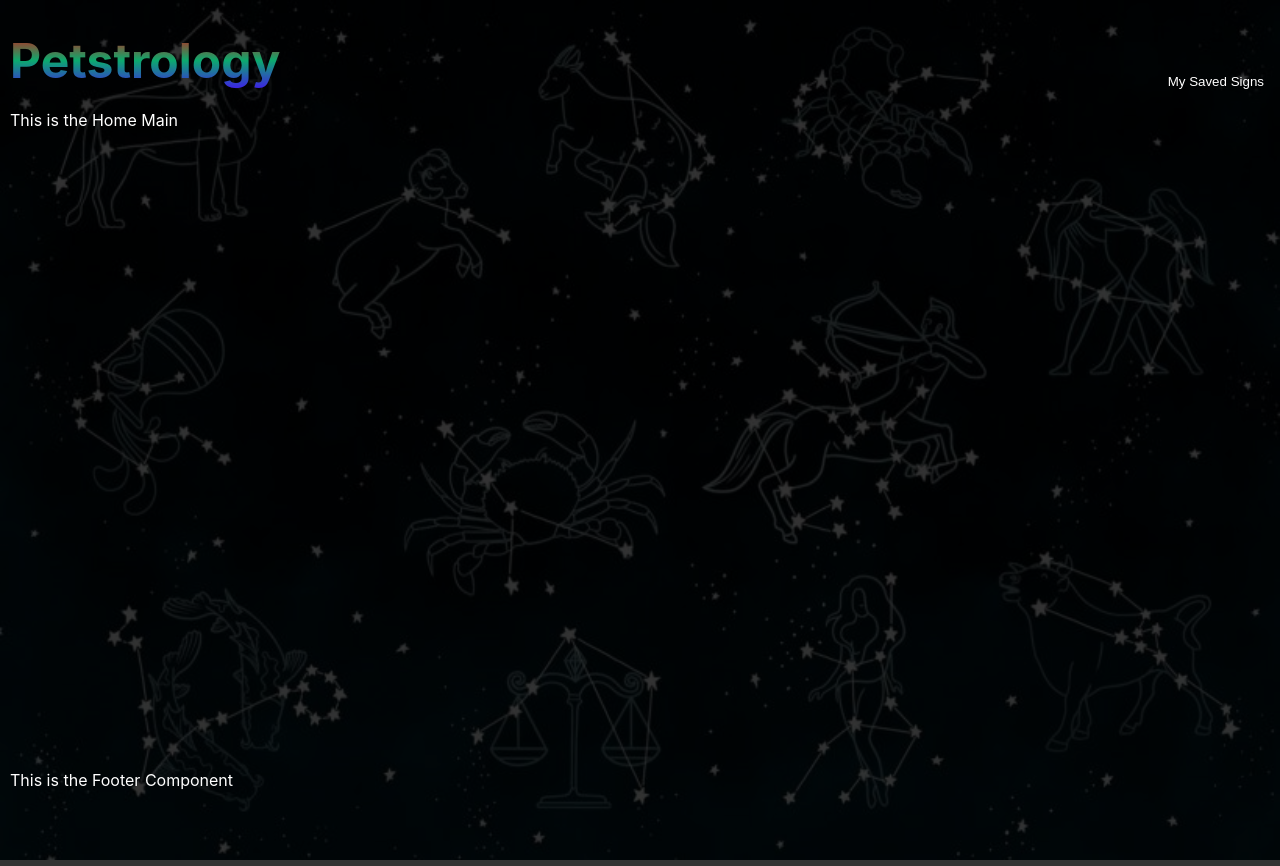
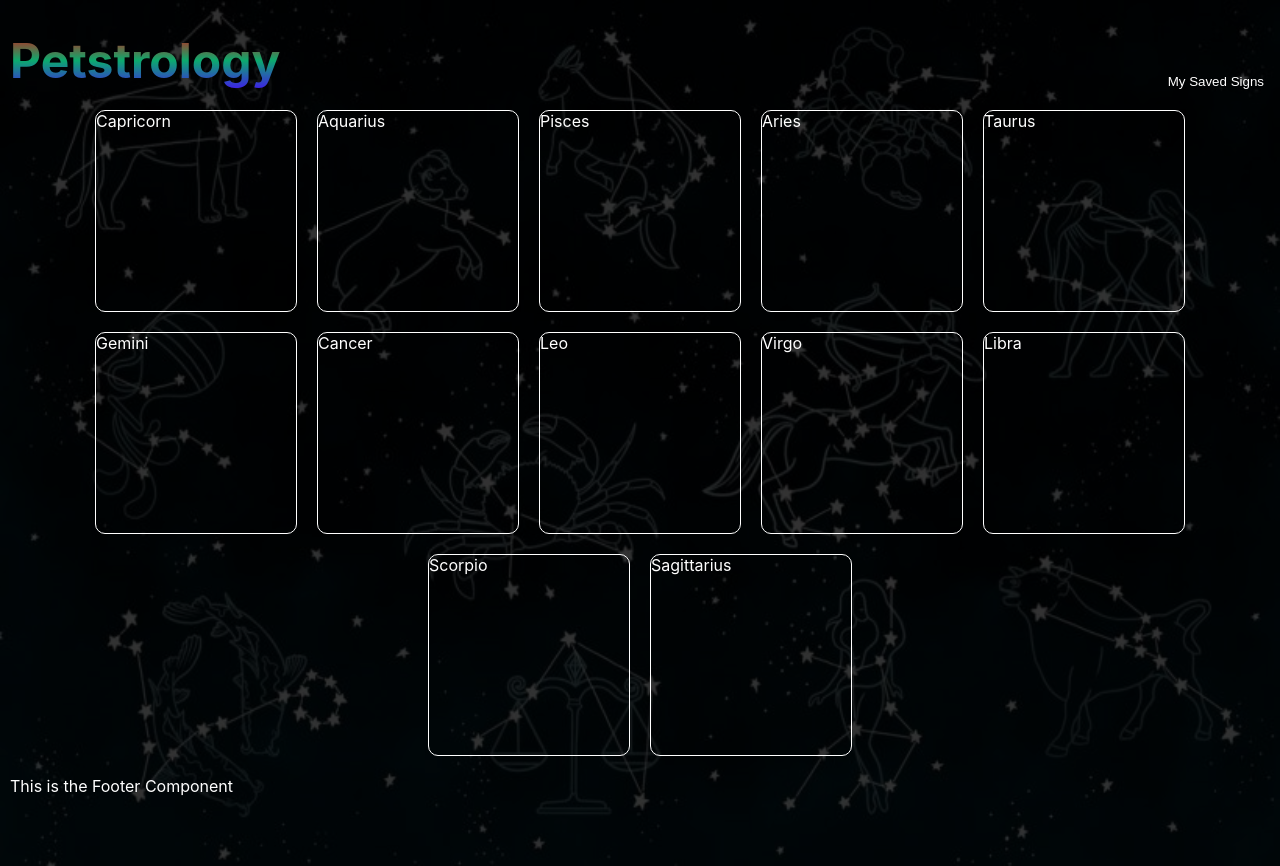
Before and after one commit to lbmerchant93/petstrology, a React (Create React App) app: page / in a window 1280 px wide. Built offline with nearby package versions, Linux system fonts and the light colour scheme.

Commit message:
Build out articles for each sign, display flex them

```diff
--- a/src/Components/Home/Home.css
+++ b/src/Components/Home/Home.css
@@ -0,0 +1,16 @@
+.all-star-signs-main {
+    display: flex;
+    justify-content: center;
+    flex-wrap: wrap;
+    column-gap: 20px;
+    row-gap: 20px;
+}
+
+.all-star-signs {
+    border: solid 1px white;
+    border-radius: 10px;
+    min-height: 200px;
+    min-width: 200px;
+    max-height: 200px;
+    max-width: 200px;
+}
--- a/src/Components/Home/Home.js
+++ b/src/Components/Home/Home.js
@@ -1,8 +1,22 @@
 import React from 'react';
+import './Home.css';
 
 const Home = () => {
     return (
-        <main>This is the Home Main</main>
+        <main className='all-star-signs-main'>
+            <article className='all-star-signs'>Capricorn</article>
+            <article className='all-star-signs'>Aquarius</article>
+            <article className='all-star-signs'>Pisces</article>
+            <article className='all-star-signs'>Aries</article>
+            <article className='all-star-signs'>Taurus</article>
+            <article className='all-star-signs'>Gemini</article>
+            <article className='all-star-signs'>Cancer</article>
+            <article className='all-star-signs'>Leo</article>
+            <article className='all-star-signs'>Virgo</article>
+            <article className='all-star-signs'>Libra</article>
+            <article className='all-star-signs'>Scorpio</article>
+            <article className='all-star-signs'>Sagittarius</article>
+        </main>
     )
 }
 
```
